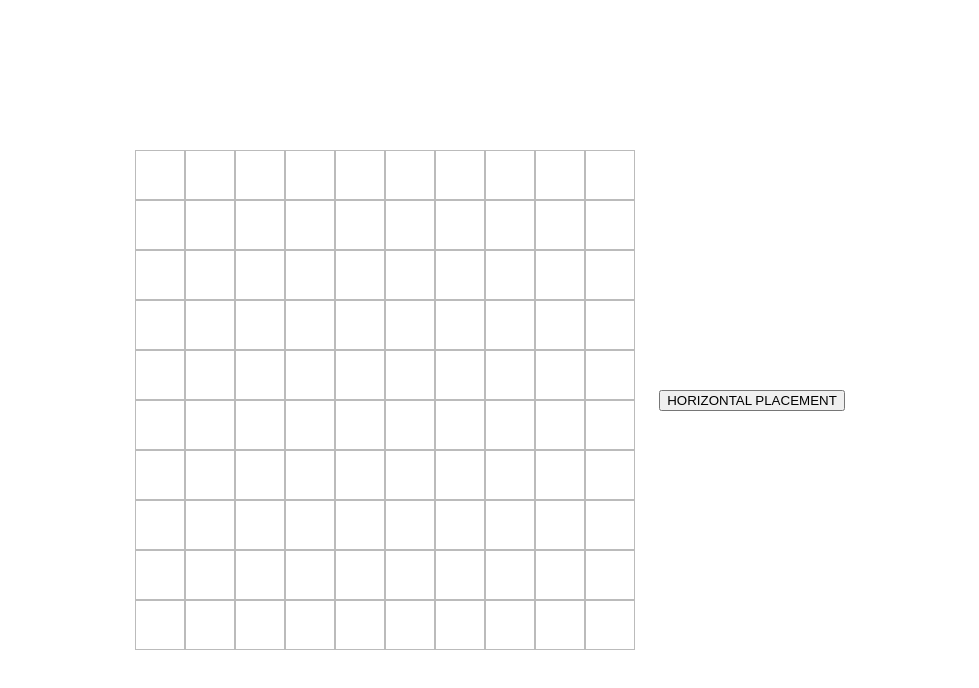
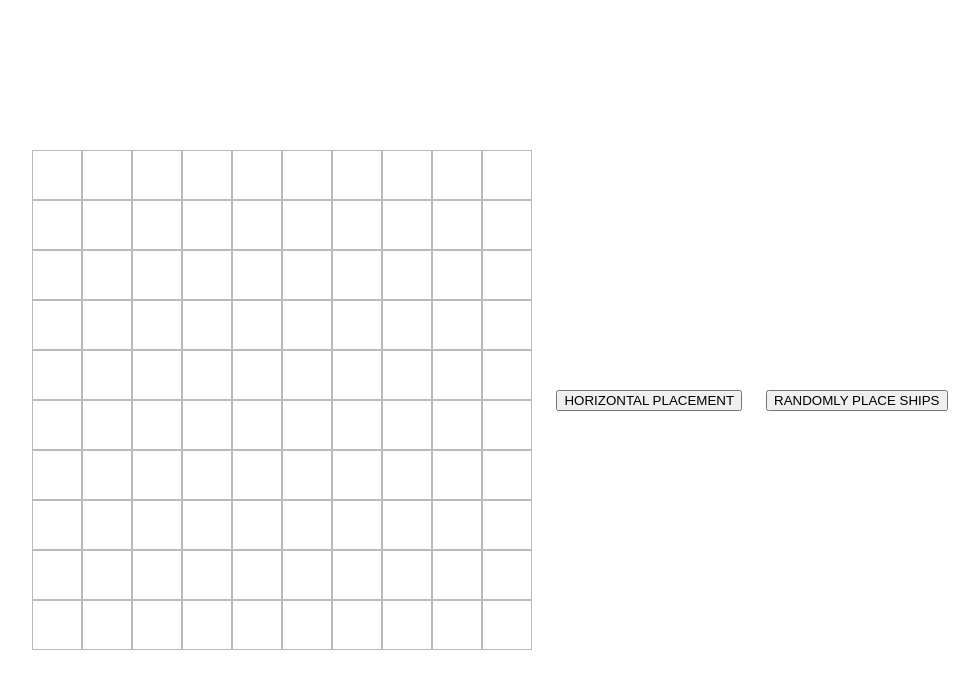
Before and after one commit to mojleon/battleship, a React (Create React App) app: page / in a window 1280 px wide. Shown: the top 688 px of the page, without its empty margins (150-1129 px from the left). Built offline with nearby package versions, Linux system fonts and the light colour scheme.

Commit message:
Placement of random ships work now.

```diff
--- a/src/App.js
+++ b/src/App.js
@@ -57,13 +57,13 @@ class App extends React.Component {
     this.setState({ key, value });
   }
 
-  getSuroundingArea(row, column) {
+  placeShipField(row, column) {
     const leftSide = column - 1 < 0 ? null : column - 1;
     const rightSide = column + 1 > 9 ? null : column + 1;
     const upSide = row - 1 < 0 ? null : row - 1;
     const downSide = row + 1 > 9 ? null : row + 1;
 
-    return {
+    const setFieldsBy = {
       0: { row: upSide, column: leftSide },
       1: { row: upSide, column: column },
       2: { row: upSide, column: rightSide },
@@ -74,10 +74,6 @@ class App extends React.Component {
       7: { row: downSide, column: column },
       8: { row: downSide, column: rightSide },
     };
-  }
-
-  placeShipField(row, column) {
-    const setFieldsBy = this.getSuroundingArea(row, column);
 
     for (let i = 0; i <= 8; i++) {
       const r = setFieldsBy[i].row;
@@ -96,20 +92,9 @@ class App extends React.Component {
     }
   }
 
-  checkIfSafeToPlaceShip(row, column) {
-    const suroundingArea = this.getSuroundingArea(row, column);
-    for(var key in suroundingArea) {
-      if(suroundingArea[key].row === null || suroundingArea[key].column === null ) continue;
-
-      if (this.state.playerField[row][column] === 'f' || this.state.playerField[row][column] === 's') return false;
-    }
-  }
-
   async placeShip(id) {
     const row = Number(id[2]);
     const column = Number(id[3]);
-
-    if(this.checkIfSafeToPlaceShip(row, column) === false) return;
     await this.placeShipField(row, column);
 
     this.setState((prevstate) =>
@@ -172,7 +157,6 @@ class App extends React.Component {
             <Gameboard
               gameBoardClick={this.gameBoardClick}
               playerturn={this.state.playerTurn}
-              field={this.state.enemyField}
             />
           </div>
         );
--- a/src/components/Gameboard.jsx
+++ b/src/components/Gameboard.jsx
@@ -12,21 +12,32 @@ export default class GameBoard extends React.Component {
     return number < 10 ? "0" + number : number;
   }
 
-
   checkIfSafeToPlaceShip(row, column) {
     const suroundingArea = this.getSuroundingArea(row, column);
-    for(var key in suroundingArea) {
-      if(suroundingArea[key].row === null || suroundingArea[key].column === null ) continue;
+    for (var key in suroundingArea) {
+      if (
+        suroundingArea[key].row === null ||
+        suroundingArea[key].column === null
+      )
+        continue;
 
-      if (this.state.playerField[row][column] === 'f' || this.state.playerField[row][column] === 's') return false;
+      if (
+        this.state.playerField[row][column] === "f" ||
+        this.state.playerField[row][column] === "s"
+      )
+        return false;
     }
   }
 
   async clicked(e) {
     if (this.props.gameSetup) {
-      const row = e.target.id[2]
+      const row = e.target.id[2];
       const column = e.target.id[3];
-      if (this.props.field[row][column] === 'f' || this.props.field[row][column] === 's') return false;
+      if (
+        this.props.field[row][column] === "f" ||
+        this.props.field[row][column] === "s"
+      )
+        return false;
       return this.props.placeShip(e);
     }
     if (e.target.classList.contains("clicked")) return;
@@ -90,10 +101,15 @@ export default class GameBoard extends React.Component {
   }
 
   setupShip(i) {
-    const row = String(this.twoDecimalsNumber(i))[0]
-    const column = String(this.twoDecimalsNumber(i))[1]
-    if(this.props.field[row] === undefined) return false;
-    return this.props.field[row][column] === 's' ? true : false
+    const row = String(this.twoDecimalsNumber(i))[0];
+    const column = String(this.twoDecimalsNumber(i))[1];
+    if (
+      this.props.field === undefined ||
+      this.props.field[row] === undefined ||
+      this.props.field[row][column] === undefined
+    )
+      return false;
+    return this.props.field[row][column] === "s" ? true : false;
   }
 
   render() {
@@ -108,7 +124,7 @@ export default class GameBoard extends React.Component {
                 this.clicked(event);
               }}
               key={i}
-              className={this.setupShip(i) ? 'clicked' : ''}
+              className={this.setupShip(i) ? "clicked" : ""}
               id={
                 (this.props.gameSetup
                   ? "s-"
--- a/src/components/ShipSetup.jsx
+++ b/src/components/ShipSetup.jsx
@@ -12,6 +12,75 @@ class ShipSetup extends React.Component {
 
     this.placeShip = this.placeShip.bind(this);
     this.toggleHorizontalPlacement = this.toggleHorizontalPlacement.bind(this);
+    this.placeRandomShips = this.placeRandomShips.bind(this);
+  }
+
+  twoDecimalsNumber(number) {
+    return number < 10 ? "0" + number : number;
+  }
+
+  getPlacementCoordinates(length) {
+    const horizontalPlacement = Math.random() >= 0.5;
+
+    // Generate a random number between 0 and 5 inclusive
+    const row = Math.floor(Math.random() * 6);
+    const column = Math.floor(Math.random() * 6);
+
+    // Initialize the ship array
+    const ship = [];
+
+    // Place the first part of the ship at the chosen location
+    ship.push(`${row}${column}`);
+
+    // Place the remaining parts of the ship, starting from the second part
+    for (let i = 1; i < length; i++) {
+      if (horizontalPlacement) {
+        // If the ship is placed horizontally, the column value is incremented
+        // but the row value remains the same
+        ship.push(`${row}${column + i}`);
+      } else {
+        // If the ship is placed vertically, the row value is incremented
+        // but the column value remains the same
+        ship.push(`${row + i}${column}`);
+      }
+    }
+
+    // Check for overlaps between the ship and existing ships on the game board
+    if (
+      ship.some((coordinates) => {
+        const [row, column] = coordinates;
+        return (
+          this.props.field[row][column] === "f" ||
+          this.props.field[row][column] === "s"
+        );
+      })
+    ) {
+      // If there is an overlap, return null to indicate that the ship could not be placed
+      return this.getPlacementCoordinates(length);
+    }
+
+    // If the ship was placed successfully, return the array of coordinates
+    return ship;
+  }
+
+  async placeRandomShips() {
+    while (this.state.shipLength.length > 0) {
+      const ship = this.getPlacementCoordinates(this.state.shipLength[0]);
+      console.log(ship);
+      for (let i = 0; i < ship.length; i++) {
+        this.props.gameBoardClick("s-" + ship[i]);
+      }
+
+      await this.setState({
+        shipLength: this.state.shipLength.slice(1),
+      });
+
+      if (this.state.shipLength.length === 0) {
+        break;
+      }
+    }
+
+    this.props.startGame();
   }
 
   toggleHorizontalPlacement() {
@@ -21,23 +90,27 @@ class ShipSetup extends React.Component {
   }
 
   checkIfSafeToPlaceShip(e) {
-    const row = e.id[2]
+    const row = e.id[2];
     const column = e.id[3];
-    if (this.props.field[row][column] === 'f' || this.props.field[row][column] === 's') return false;
+    if (
+      this.props.field[row][column] === "f" ||
+      this.props.field[row][column] === "s"
+    )
+      return false;
   }
 
   placeShip(e) {
     const domHovers = document.querySelectorAll(".hover:not(.clicked)");
     let notSafeToPlaceShip = false;
     domHovers.forEach((el) => {
-      if(this.checkIfSafeToPlaceShip(el) === false) notSafeToPlaceShip = true;
-    })
+      if (this.checkIfSafeToPlaceShip(el) === false) notSafeToPlaceShip = true;
+    });
 
-    if(notSafeToPlaceShip === true) return;
+    if (notSafeToPlaceShip === true) return;
 
     domHovers.forEach((el) => {
       this.props.gameBoardClick(el.id);
-    })
+    });
 
     this.setState({
       shipLength: this.state.shipLength.slice(1),
@@ -64,6 +137,7 @@ class ShipSetup extends React.Component {
             ? "HORIZONTAL PLACEMENT"
             : "VERTICAL PLACEMENT"}
         </button>
+        <button onClick={this.placeRandomShips}>RANDOMLY PLACE SHIPS</button>
       </div>
     );
   }
```
